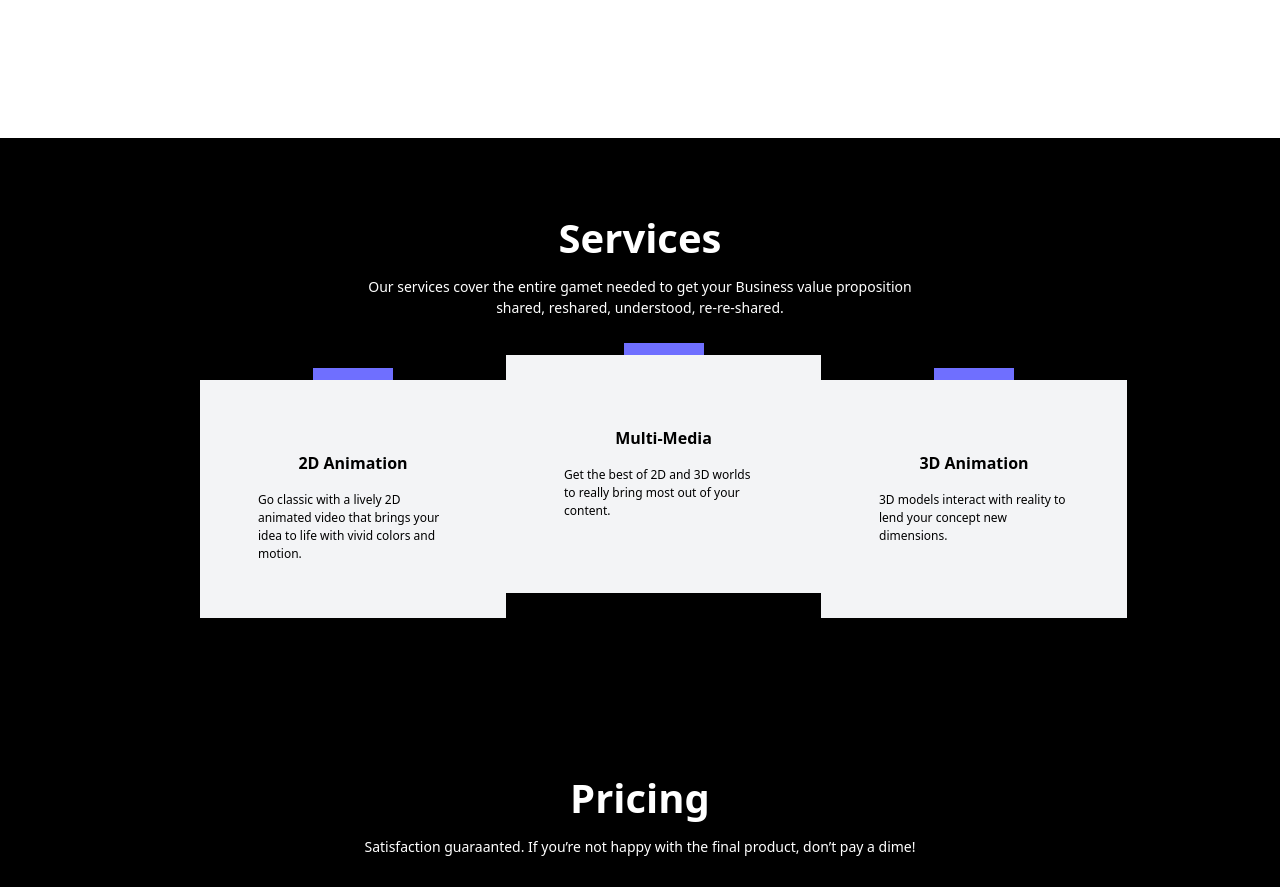
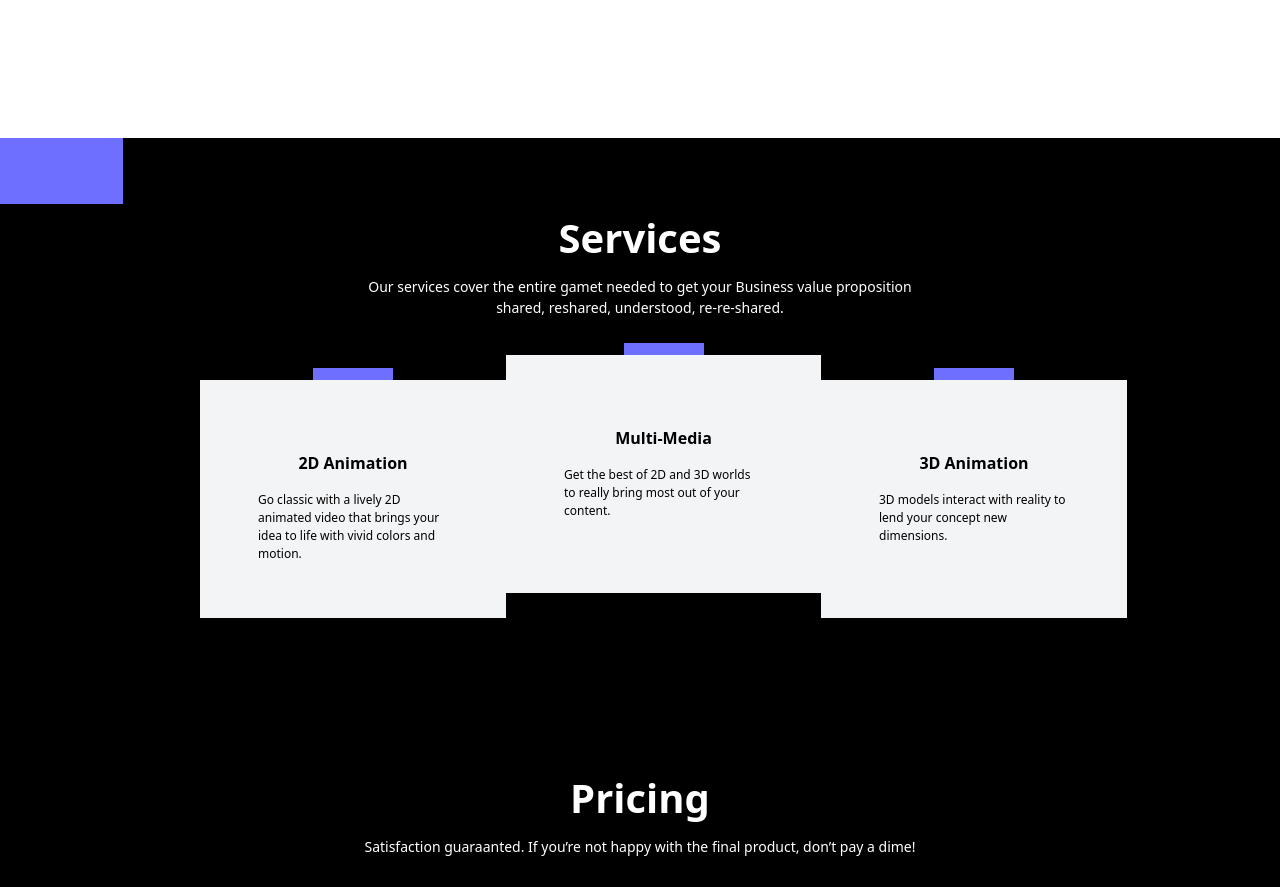
Before and after one commit to AbdulrahmanLuqman/Recrowdly, a plain HTML site: page index.html in a window 1280 px wide. Shown: the part 2240-3127 px from the top of the page. Drawn offline with nearby package versions, Linux system fonts and the light colour scheme.

Commit message:
new stuff

```diff
--- a/index.html
+++ b/index.html
@@ -267,5 +267,11 @@
               </div>
               <img src="./images/images/Vector-(7).png" class="absolute right-0 bottom-[330px]" alt="">
            </section>
+           <section>
+            <div class="relative">
+              <figure><img src="./images/images/Rectangle 42.png" alt=""></figure>
+
+            </div>
+           </section>
 </body>
 </html>
```
Also changed, not shown: images/images/Rectangle 24.jpg (added), images/images/Rectangle 42.png (added), images/images/Rectangle 43.png (added).
